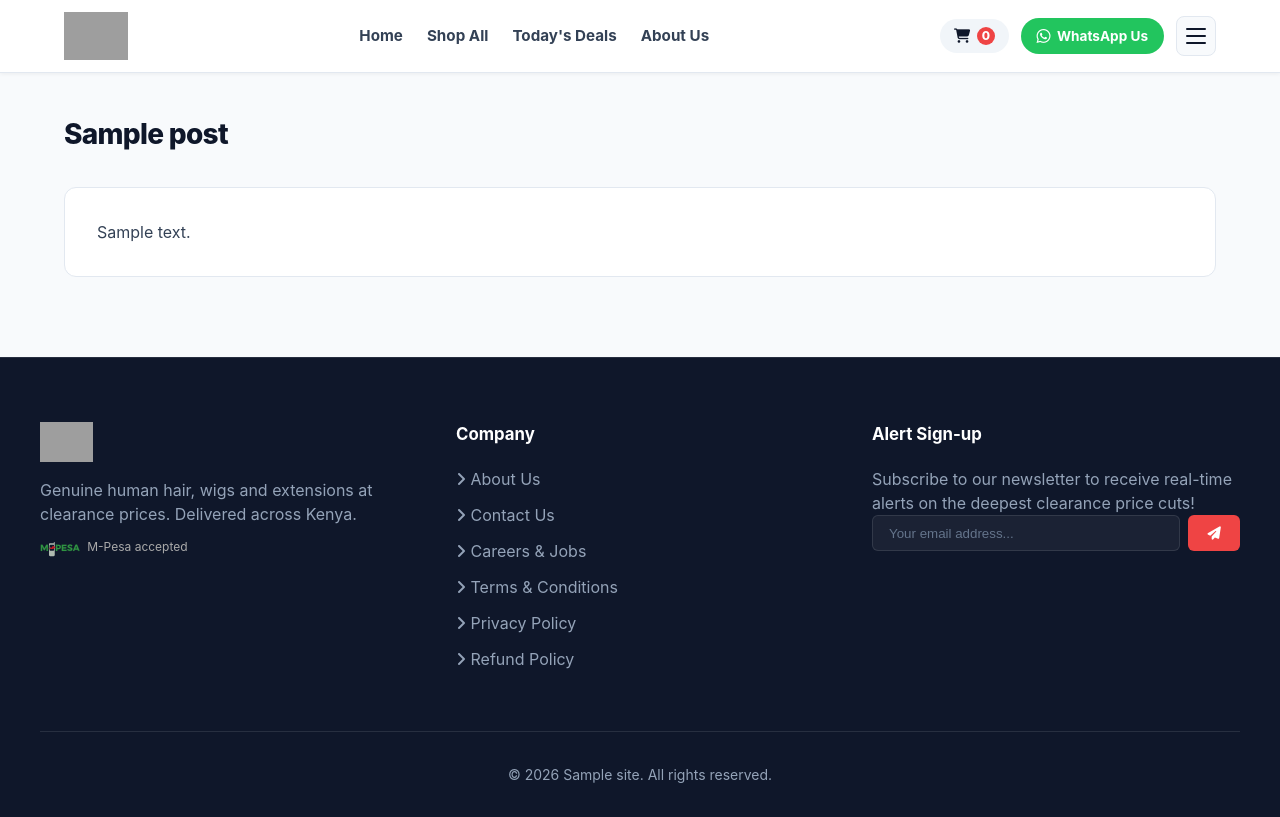
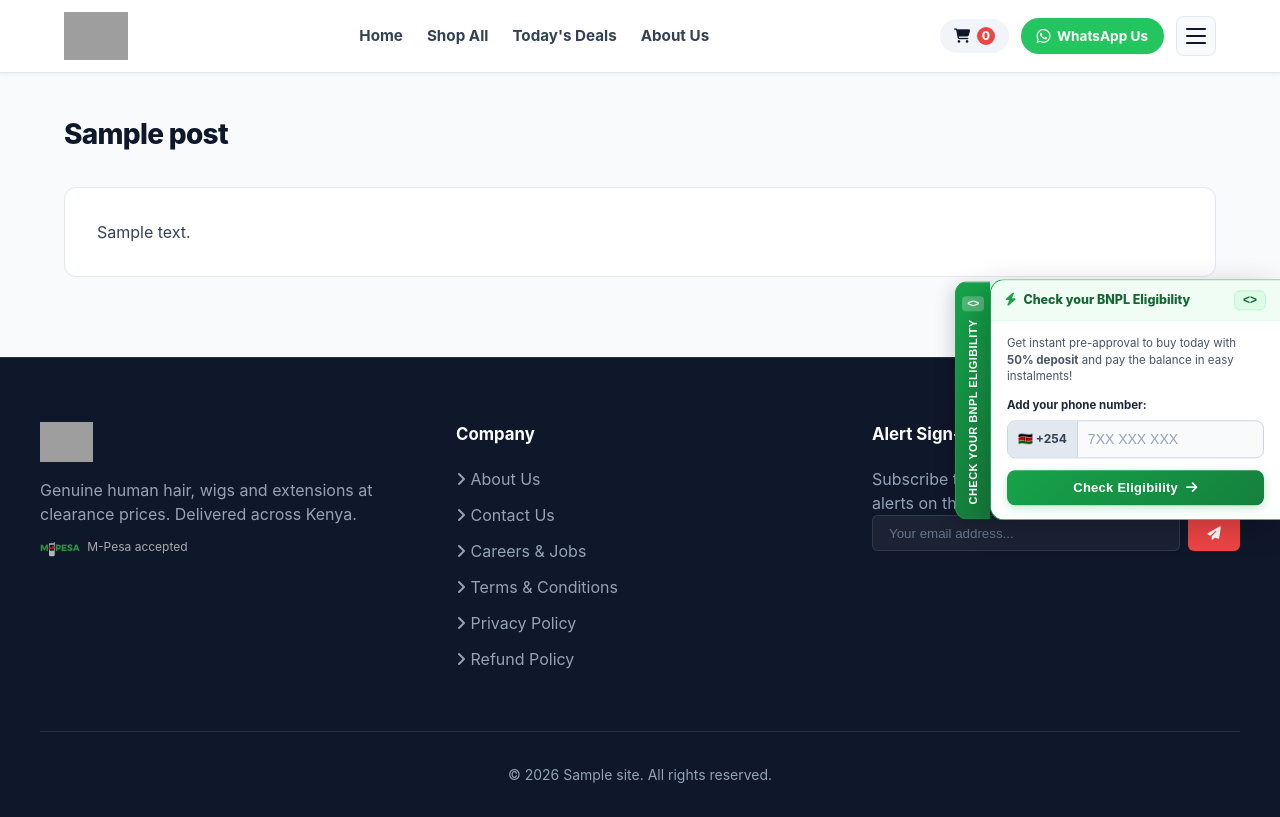
Before and after one commit to Leneyv/Clearance-Deal, a WordPress theme: template wp-content/themes/clearance-deal/page.php in a window 1280 px wide. Run offline with PHP 8.4 and a stand-in for WordPress, Linux system fonts and the light colour scheme; the site name, menu and one post (Sample post) are stand-ins, and other content is empty; some libraries are stand-ins or nearby versions; grey boxes are pictures that could not be loaded.

Commit message:
Add floating vertical sticky BNPL eligibility widget with <> toggle

```diff
--- a/wp-content/themes/clearance-deal/footer.php
+++ b/wp-content/themes/clearance-deal/footer.php
@@ -54,6 +54,12 @@
 	</footer><!-- #colophon -->
 </div><!-- #page -->
 
+<?php
+if ( file_exists( get_template_directory() . '/inc/bnpl-floating-widget.php' ) ) {
+	require_once get_template_directory() . '/inc/bnpl-floating-widget.php';
+}
+?>
+
 <?php wp_footer(); ?>
 
 </body>
--- /dev/null
+++ b/wp-content/themes/clearance-deal/inc/bnpl-floating-widget.php
@@ -0,0 +1,583 @@
+<?php
+/**
+ * Floating BNPL Eligibility Widget
+ * Displays a vertical sticky tab on the right side of the screen with a slide-out card.
+ *
+ * @package Clearance_Deal
+ */
+
+defined( 'ABSPATH' ) || exit;
+
+$ajax_url = admin_url( 'admin-ajax.php' );
+$cpl_nonce = wp_create_nonce( 'cpl_save_phone' );
+?>
+
+<div id="bnplFloatingWidget" class="bnpl-floating-widget is-open" aria-live="polite">
+	<!-- Vertical Sticky Tab (Attached to the left of the card / right edge of screen) -->
+	<button type="button" id="bnplStickyTab" class="bnpl-sticky-tab" aria-label="Check your BNPL Eligibility">
+		<span class="bnpl-toggle-badge" id="bnplToggleBadge">&lt;&gt;</span>
+		<span class="bnpl-tab-label">Check your BNPL Eligibility</span>
+	</button>
+
+	<!-- Slide-out Card Panel -->
+	<div class="bnpl-card-panel" id="bnplCardPanel">
+		<!-- Header -->
+		<div class="bnpl-panel-header">
+			<div class="bnpl-panel-heading">
+				<span class="bnpl-badge-icon"><i class="fa-solid fa-bolt"></i></span>
+				<span class="bnpl-heading-text">Check your BNPL Eligibility</span>
+			</div>
+			<button type="button" id="bnplToggleClose" class="bnpl-panel-toggle-btn" aria-label="Hide panel" title="Hide / Open">
+				<span class="bnpl-btn-code">&lt;&gt;</span>
+			</button>
+		</div>
+
+		<!-- Panel Content -->
+		<div class="bnpl-panel-content">
+			<!-- Step 1: Input Phone -->
+			<div id="bnplStepInput" class="bnpl-step is-active">
+				<p class="bnpl-step-desc">
+					Get instant pre-approval to buy today with <strong>50% deposit</strong> and pay the balance in easy instalments!
+				</p>
+				<form id="bnplPhoneForm" onsubmit="event.preventDefault(); window.bnplCheckEligibility();">
+					<div class="bnpl-input-group">
+						<label for="bnplPhoneInput" class="bnpl-label">Add your phone number:</label>
+						<div class="bnpl-phone-box">
+							<span class="bnpl-phone-prefix">🇰🇪 +254</span>
+							<input
+								type="tel"
+								id="bnplPhoneInput"
+								class="bnpl-phone-input"
+								placeholder="7XX XXX XXX"
+								inputmode="numeric"
+								autocomplete="tel"
+								maxlength="13"
+								required
+							>
+						</div>
+						<div id="bnplPhoneError" class="bnpl-error-message" style="display:none;">
+							Please enter a valid phone number.
+						</div>
+					</div>
+					<button type="submit" id="bnplSubmitBtn" class="bnpl-submit-btn">
+						<span>Check Eligibility</span>
+						<i class="fa-solid fa-arrow-right"></i>
+					</button>
+				</form>
+			</div>
+
+			<!-- Step 2: Loading State -->
+			<div id="bnplStepLoading" class="bnpl-step" style="display:none;">
+				<div class="bnpl-spinner-wrapper">
+					<div class="bnpl-spinner"></div>
+				</div>
+				<p class="bnpl-loading-label">
+					checking your eligitblity<span class="bnpl-animated-dots">...</span>
+				</p>
+				<div class="bnpl-progress-track">
+					<div class="bnpl-progress-fill" id="bnplProgressFill"></div>
+				</div>
+			</div>
+
+			<!-- Step 3: Success / Congratulations -->
+			<div id="bnplStepSuccess" class="bnpl-step" style="display:none;">
+				<div class="bnpl-success-badge">
+					<i class="fa-solid fa-circle-check"></i>
+				</div>
+				<h4 class="bnpl-success-heading">🎉 Approved!</h4>
+				<p class="bnpl-success-message">
+					congragulation you are eligible- shop now
+				</p>
+				<p class="bnpl-success-sub">
+					Enjoy 50% deposit clearance deals across all genuine human hair &amp; wigs!
+				</p>
+				<button type="button" id="bnplShopNowBtn" class="bnpl-shop-btn">
+					<span>Shop Now</span>
+					<i class="fa-solid fa-bag-shopping"></i>
+				</button>
+			</div>
+		</div>
+	</div>
+</div>
+
+<style id="bnpl-floating-widget-styles">
+/* ==========================================================================
+   BNPL Vertical Sticky Floating Widget
+   ========================================================================== */
+:root {
+	--bnpl-widget-width: 290px;
+}
+
+.bnpl-floating-widget {
+	position: fixed;
+	right: 0;
+	top: 50%;
+	transform: translateY(-50%) translateX(0);
+	z-index: 99999;
+	display: flex;
+	align-items: center;
+	transition: transform 0.35s cubic-bezier(0.16, 1, 0.3, 1);
+	font-family: -apple-system, BlinkMacSystemFont, "Segoe UI", Roboto, sans-serif;
+	-webkit-font-smoothing: antialiased;
+}
+
+/* Collapsed state: slide card panel out of view to the right, keep tab on edge */
+.bnpl-floating-widget:not(.is-open) {
+	transform: translateY(-50%) translateX(var(--bnpl-widget-width));
+}
+
+/* Sticky Vertical Tab */
+.bnpl-sticky-tab {
+	display: flex;
+	flex-direction: column;
+	align-items: center;
+	justify-content: center;
+	gap: 8px;
+	background: linear-gradient(180deg, #16a34a 0%, #15803d 100%);
+	color: #ffffff;
+	border: 1.5px solid #16a34a;
+	border-right: none;
+	border-radius: 12px 0 0 12px;
+	padding: 14px 6px;
+	cursor: pointer;
+	box-shadow: -4px 4px 18px rgba(0, 0, 0, 0.16);
+	user-select: none;
+	-webkit-tap-highlight-color: transparent;
+	transition: background 0.2s ease, transform 0.15s ease;
+	flex-shrink: 0;
+	outline: none;
+}
+
+.bnpl-sticky-tab:hover {
+	background: linear-gradient(180deg, #15803d 0%, #166534 100%);
+}
+
+.bnpl-sticky-tab:active {
+	transform: scale(0.97);
+}
+
+.bnpl-tab-label {
+	writing-mode: vertical-rl;
+	transform: rotate(180deg);
+	font-size: 11px;
+	font-weight: 800;
+	letter-spacing: 0.04em;
+	text-transform: uppercase;
+	white-space: nowrap;
+	line-height: 1;
+}
+
+.bnpl-toggle-badge {
+	display: inline-flex;
+	align-items: center;
+	justify-content: center;
+	font-size: 11px;
+	font-weight: 900;
+	background: rgba(255, 255, 255, 0.25);
+	color: #ffffff;
+	padding: 2px 5px;
+	border-radius: 4px;
+	letter-spacing: -0.5px;
+	line-height: 1;
+}
+
+/* Card Panel */
+.bnpl-card-panel {
+	width: var(--bnpl-widget-width);
+	max-width: calc(100vw - 44px);
+	background: #ffffff;
+	border-radius: 14px 0 0 14px;
+	box-shadow: -8px 8px 30px rgba(0, 0, 0, 0.22);
+	border: 1.5px solid #16a34a;
+	border-right: none;
+	overflow: hidden;
+	display: flex;
+	flex-direction: column;
+	text-align: left;
+}
+
+/* Panel Header */
+.bnpl-panel-header {
+	background: #f0fdf4;
+	border-bottom: 1.5px solid #dcfce7;
+	padding: 10px 14px;
+	display: flex;
+	align-items: center;
+	justify-content: space-between;
+	gap: 10px;
+}
+
+.bnpl-panel-heading {
+	display: flex;
+	align-items: center;
+	gap: 7px;
+	font-size: 12.5px;
+	font-weight: 800;
+	color: #166534;
+}
+
+.bnpl-badge-icon {
+	color: #16a34a;
+	font-size: 13px;
+}
+
+.bnpl-panel-toggle-btn {
+	background: #dcfce7;
+	color: #166534;
+	border: 1px solid #bbf7d0;
+	border-radius: 6px;
+	padding: 3px 8px;
+	font-size: 12px;
+	font-weight: 900;
+	cursor: pointer;
+	line-height: 1;
+	transition: all 0.2s ease;
+	outline: none;
+}
+
+.bnpl-panel-toggle-btn:hover {
+	background: #16a34a;
+	color: #ffffff;
+	border-color: #16a34a;
+}
+
+/* Panel Body */
+.bnpl-panel-content {
+	padding: 14px 16px;
+	background: #ffffff;
+}
+
+.bnpl-step-desc {
+	font-size: 11.5px;
+	color: #475569;
+	line-height: 1.45;
+	margin-bottom: 12px !important;
+}
+
+.bnpl-label {
+	display: block;
+	font-size: 11.5px;
+	font-weight: 700;
+	color: #1e293b;
+	margin-bottom: 6px;
+}
+
+.bnpl-phone-box {
+	display: flex;
+	align-items: center;
+	border: 1.5px solid #cbd5e1;
+	border-radius: 8px;
+	overflow: hidden;
+	background: #f8fafc;
+	transition: border-color 0.2s ease, box-shadow 0.2s ease;
+}
+
+.bnpl-phone-box:focus-within {
+	border-color: #16a34a;
+	background: #ffffff;
+	box-shadow: 0 0 0 3px rgba(22, 163, 74, 0.15);
+}
+
+.bnpl-phone-prefix {
+	font-size: 12px;
+	font-weight: 700;
+	color: #334155;
+	background: #e2e8f0;
+	padding: 9px 10px;
+	border-right: 1px solid #cbd5e1;
+	white-space: nowrap;
+	user-select: none;
+}
+
+.bnpl-phone-input {
+	flex: 1;
+	border: none !important;
+	outline: none !important;
+	padding: 9px 10px !important;
+	font-size: 14px !important;
+	font-weight: 600 !important;
+	color: #0f172a !important;
+	background: transparent !important;
+	width: 100% !important;
+	box-shadow: none !important;
+}
+
+.bnpl-phone-input::placeholder {
+	color: #94a3b8;
+	font-weight: 400;
+}
+
+.bnpl-error-message {
+	color: #dc2626;
+	font-size: 11px;
+	font-weight: 600;
+	margin-top: 5px;
+}
+
+.bnpl-submit-btn {
+	margin-top: 12px;
+	width: 100%;
+	background: linear-gradient(135deg, #16a34a 0%, #15803d 100%);
+	color: #ffffff;
+	border: none;
+	border-radius: 8px;
+	padding: 10px 14px;
+	font-size: 13px;
+	font-weight: 800;
+	letter-spacing: 0.02em;
+	cursor: pointer;
+	display: flex;
+	align-items: center;
+	justify-content: center;
+	gap: 8px;
+	box-shadow: 0 3px 10px rgba(22, 163, 74, 0.25);
+	transition: all 0.2s ease;
+}
+
+.bnpl-submit-btn:hover {
+	background: linear-gradient(135deg, #15803d 0%, #166534 100%);
+	box-shadow: 0 4px 14px rgba(22, 163, 74, 0.35);
+}
+
+/* Step 2: Loading */
+.bnpl-spinner-wrapper {
+	display: flex;
+	justify-content: center;
+	margin: 10px 0 12px;
+}
+
+.bnpl-spinner {
+	width: 38px;
+	height: 38px;
+	border: 3.5px solid #e2e8f0;
+	border-top-color: #16a34a;
+	border-radius: 50%;
+	animation: bnplSpinAnim 0.75s linear infinite;
+}
+
+@keyframes bnplSpinAnim {
+	to { transform: rotate(360deg); }
+}
+
+.bnpl-loading-label {
+	font-size: 13px;
+	font-weight: 800;
+	color: #166534;
+	text-align: center;
+	margin-bottom: 14px !important;
+	text-transform: lowercase;
+}
+
+.bnpl-animated-dots {
+	display: inline-block;
+	animation: bnplDotsAnim 1.4s infinite;
+}
+
+@keyframes bnplDotsAnim {
+	0%, 20% { opacity: 0; }
+	40% { opacity: 0.5; }
+	60%, 100% { opacity: 1; }
+}
+
+.bnpl-progress-track {
+	width: 100%;
+	height: 6px;
+	background: #e2e8f0;
+	border-radius: 999px;
+	overflow: hidden;
+}
+
+.bnpl-progress-fill {
+	height: 100%;
+	width: 0%;
+	background: linear-gradient(90deg, #16a34a 0%, #22c55e 100%);
+	border-radius: 999px;
+	transition: width 3s linear;
+}
+
+/* Step 3: Success */
+.bnpl-success-badge {
+	text-align: center;
+	font-size: 38px;
+	color: #16a34a;
+	margin: 4px 0 6px;
+	animation: bnplBounceIn 0.4s ease;
+}
+
+@keyframes bnplBounceIn {
+	0% { transform: scale(0.5); opacity: 0; }
+	70% { transform: scale(1.15); }
+	100% { transform: scale(1); opacity: 1; }
+}
+
+.bnpl-success-heading {
+	font-size: 14px;
+	font-weight: 800;
+	color: #166534;
+	text-align: center;
+	margin-bottom: 4px;
+}
+
+.bnpl-success-message {
+	font-size: 12.5px;
+	font-weight: 800;
+	color: #0f172a;
+	text-align: center;
+	margin-bottom: 4px !important;
+	line-height: 1.35;
+}
+
+.bnpl-success-sub {
+	font-size: 11px;
+	color: #64748b;
+	text-align: center;
+	margin-bottom: 12px !important;
+	line-height: 1.35;
+}
+
+.bnpl-shop-btn {
+	width: 100%;
+	background: linear-gradient(135deg, #16a34a 0%, #15803d 100%);
+	color: #ffffff !important;
+	border: none;
+	border-radius: 8px;
+	padding: 10px 14px;
+	font-size: 13px;
+	font-weight: 800;
+	cursor: pointer;
+	display: flex;
+	align-items: center;
+	justify-content: center;
+	gap: 8px;
+	box-shadow: 0 3px 10px rgba(22, 163, 74, 0.25);
+	text-decoration: none !important;
+	transition: all 0.2s ease;
+}
+
+.bnpl-shop-btn:hover {
+	background: linear-gradient(135deg, #15803d 0%, #166534 100%);
+	box-shadow: 0 4px 14px rgba(22, 163, 74, 0.35);
+}
+
+@media (max-width: 480px) {
+	:root {
+		--bnpl-widget-width: 275px;
+	}
+	.bnpl-tab-label {
+		font-size: 10px;
+	}
+	.bnpl-panel-content {
+		padding: 12px 14px;
+	}
+}
+</style>
+
+<script id="bnpl-floating-widget-script">
+(function() {
+	var widget = document.getElementById('bnplFloatingWidget');
+	var tabToggle = document.getElementById('bnplStickyTab');
+	var closeToggle = document.getElementById('bnplToggleClose');
+	var cardPanel = document.getElementById('bnplCardPanel');
+	var phoneInput = document.getElementById('bnplPhoneInput');
+	var phoneError = document.getElementById('bnplPhoneError');
+	var stepInput = document.getElementById('bnplStepInput');
+	var stepLoading = document.getElementById('bnplStepLoading');
+	var stepSuccess = document.getElementById('bnplStepSuccess');
+	var progressFill = document.getElementById('bnplProgressFill');
+	var shopNowBtn = document.getElementById('bnplShopNowBtn');
+
+	if (!widget || !tabToggle) return;
+
+	// Update panel width dynamically for responsive sliding
+	function updateWidgetWidth() {
+		if (cardPanel) {
+			var w = cardPanel.offsetWidth || 290;
+			widget.style.setProperty('--bnpl-widget-width', w + 'px');
+		}
+	}
+	updateWidgetWidth();
+	window.addEventListener('resize', updateWidgetWidth);
+
+	// Toggle function (<> button and tab click)
+	function toggleWidget() {
+		var isOpen = widget.classList.contains('is-open');
+		if (isOpen) {
+			widget.classList.remove('is-open');
+		} else {
+			updateWidgetWidth();
+			widget.classList.add('is-open');
+		}
+	}
+
+	tabToggle.addEventListener('click', toggleWidget);
+	if (closeToggle) {
+		closeToggle.addEventListener('click', function(e) {
+			e.stopPropagation();
+			toggleWidget();
+		});
+	}
+
+	// Eligibility Check Action
+	window.bnplCheckEligibility = function() {
+		if (!phoneInput) return;
+		var raw = (phoneInput.value || '').trim().replace(/\s+/g, '');
+		if (!raw || raw.length < 8) {
+			if (phoneError) {
+				phoneError.style.display = 'block';
+				phoneError.textContent = 'Please enter your phone number (e.g. 0712345678).';
+			}
+			phoneInput.focus();
+			return;
+		}
+
+		if (phoneError) phoneError.style.display = 'none';
+
+		// Switch to Loading Screen
+		stepInput.style.display = 'none';
+		stepLoading.style.display = 'block';
+
+		// Animate progress bar across 3 seconds
+		setTimeout(function() {
+			if (progressFill) progressFill.style.width = '100%';
+		}, 50);
+
+		// Silently save phone number to database via CPL AJAX
+		try {
+			var formData = new FormData();
+			formData.append('action', 'cpl_save_phone');
+			formData.append('nonce', '<?php echo esc_js( $cpl_nonce ); ?>');
+			formData.append('phone', raw);
+			fetch('<?php echo esc_url( $ajax_url ); ?>', {
+				method: 'POST',
+				body: formData
+			}).catch(function(err) {
+				// Non-blocking
+			});
+		} catch (e) {}
+
+		// After exactly 3 seconds, show "congragulation you are eligible- shop now"
+		setTimeout(function() {
+			stepLoading.style.display = 'none';
+			stepSuccess.style.display = 'block';
+		}, 3000);
+	};
+
+	// Shop Now Click Action: scroll to products & collapse widget
+	if (shopNowBtn) {
+		shopNowBtn.addEventListener('click', function(e) {
+			e.preventDefault();
+			widget.classList.remove('is-open');
+
+			var target = document.getElementById('mainProductsGrid') ||
+			             document.querySelector('.featured-band-grid') ||
+			             document.getElementById('price-2') ||
+			             document.getElementById('deals-section');
+			if (target) {
+				target.scrollIntoView({ behavior: 'smooth', block: 'start' });
+			} else {
+				window.location.href = '<?php echo esc_url( home_url( '/#deals-section' ) ); ?>';
+			}
+		});
+	}
+})();
+</script>
```
